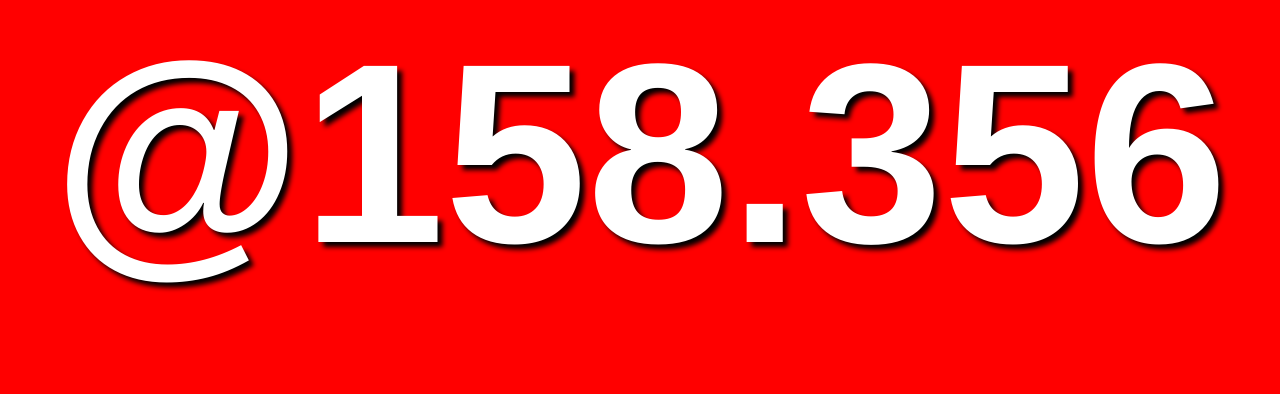
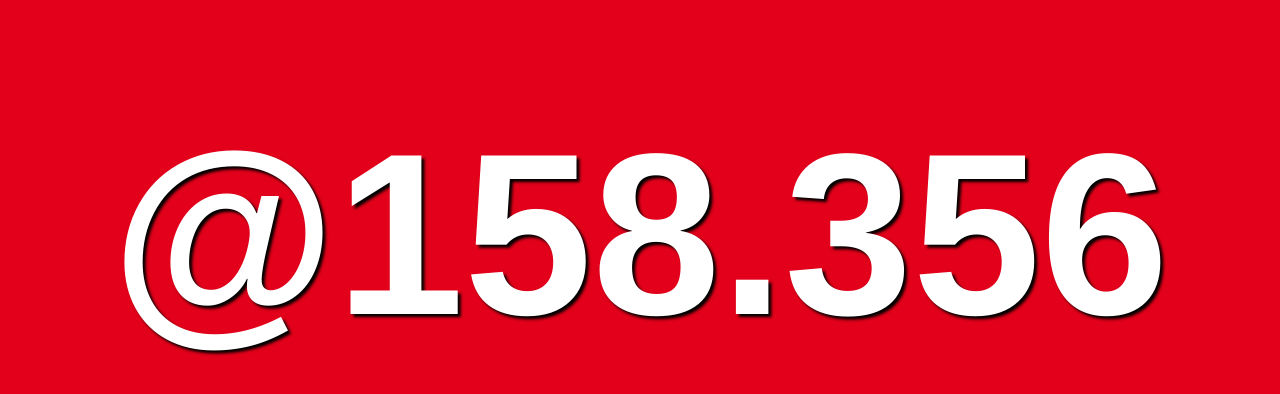
Before and after one commit to pkqk/beats, a plain HTML site: page index.html in a window 1280 px wide. Shown: the part 166-560 px from the top of the page. Drawn offline with Linux system fonts and the light colour scheme.

Commit message:
Improve styling

```diff
--- a/index.html
+++ b/index.html
@@ -2,26 +2,36 @@
 <html>
 <head>
     <meta charset="utf-8">
-    <title>Beat It</title>
+    <title>.beats by @pkqk</title>
     <style>
         body {
-            background: red;
+            background: #e2001a;
+            margin: 0;
+            padding: 0;
+        }
+        #bmt {
             color: white;
             font-family: "Helvetica";
-            text-shadow: 5px 5px 5px black;
+            text-shadow: 3px 3px 3px black;
+            display: flex;
+            height: 100vh;
+            margin: 0;
+            padding: 0;
+            justify-content: center;
+            align-items: center;
         }
         h1 {
-            text-align: center;
-            font-size: 20vw;
+            font-size: 18vw;
         }
         em {
             font-style: normal;
         }
-
     </style>
 </head>
 <body>
-    <h1><em>@</em><time id="beats">0</time></h1>
+    <main id="bmt">
+        <h1><em>@</em><time id="beats">0</time></h1>
+    </main>
     <script>
         var beats = document.getElementById("beats");
         var beater = window.setInterval(function() {
```
